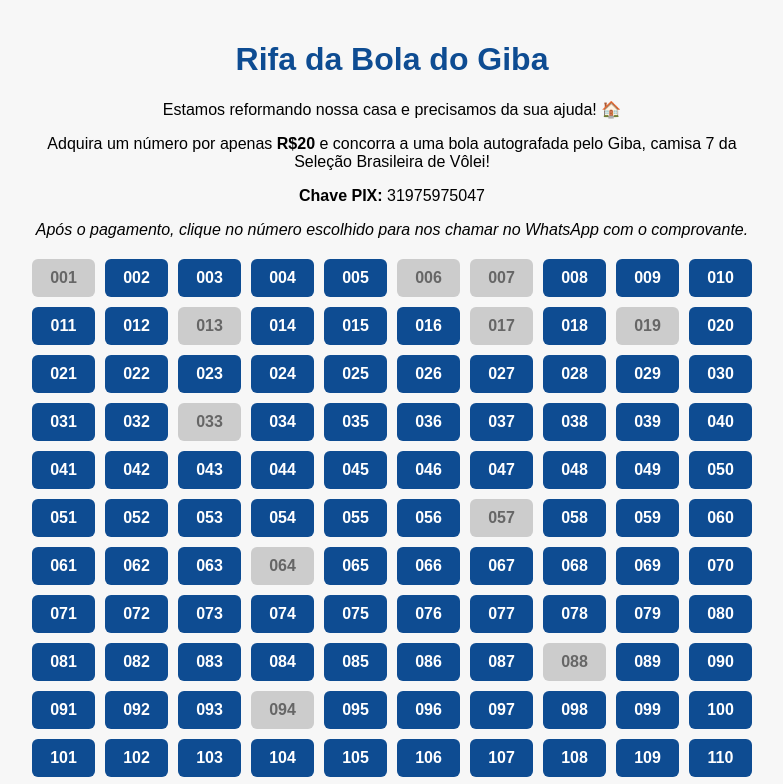
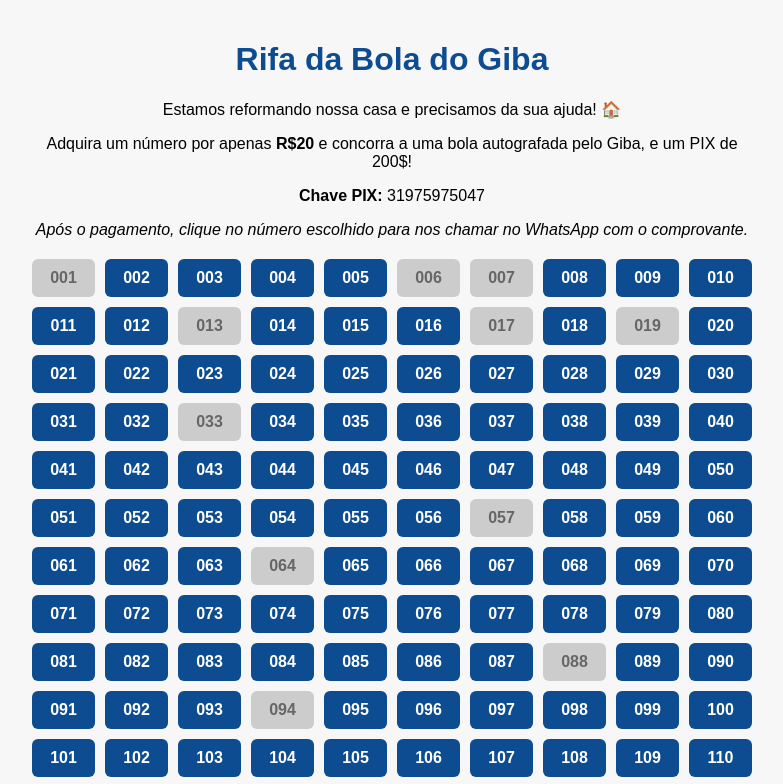
Before and after one commit to Pst3ch/rifa-bola-giba, a plain HTML site: page index.html in a window 1280 px wide. Shown: the top 784 px of the page, without its empty margins (248-1031 px from the left). Drawn offline with Linux system fonts and the light colour scheme.

Commit message:
Update index.html

```diff
--- a/index.html
+++ b/index.html
@@ -10,7 +10,7 @@
   <div class="container">
     <h1>Rifa da Bola do Giba</h1>
     <p>Estamos reformando nossa casa e precisamos da sua ajuda! 🏠</p>
-    <p>Adquira um número por apenas <strong>R$20</strong> e concorra a uma bola autografada pelo Giba, camisa 7 da Seleção Brasileira de Vôlei!</p>
+    <p>Adquira um número por apenas <strong>R$20</strong> e concorra a uma bola autografada pelo Giba, e um PIX de 200$!</p>
     <p><strong>Chave PIX:</strong> 31975975047</p>
     <p><em>Após o pagamento, clique no número escolhido para nos chamar no WhatsApp com o comprovante.</em></p>
 
```
